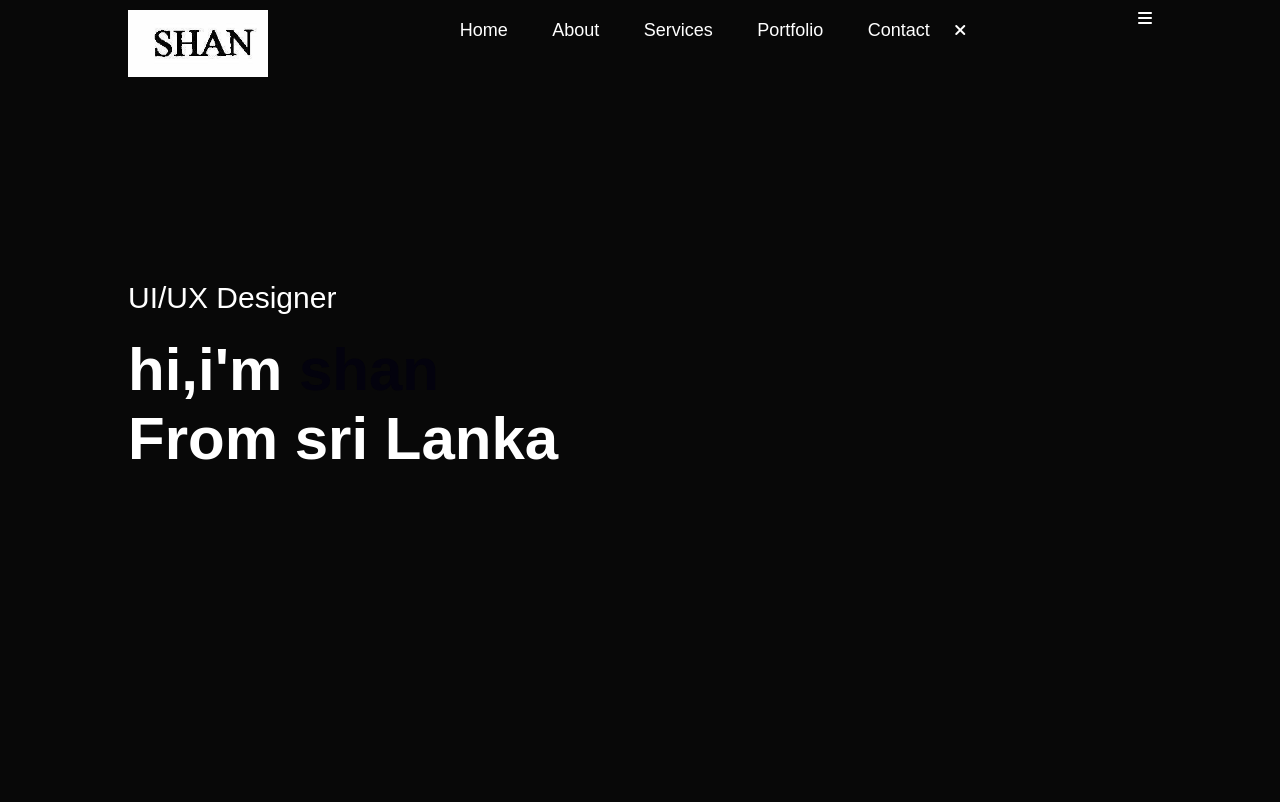
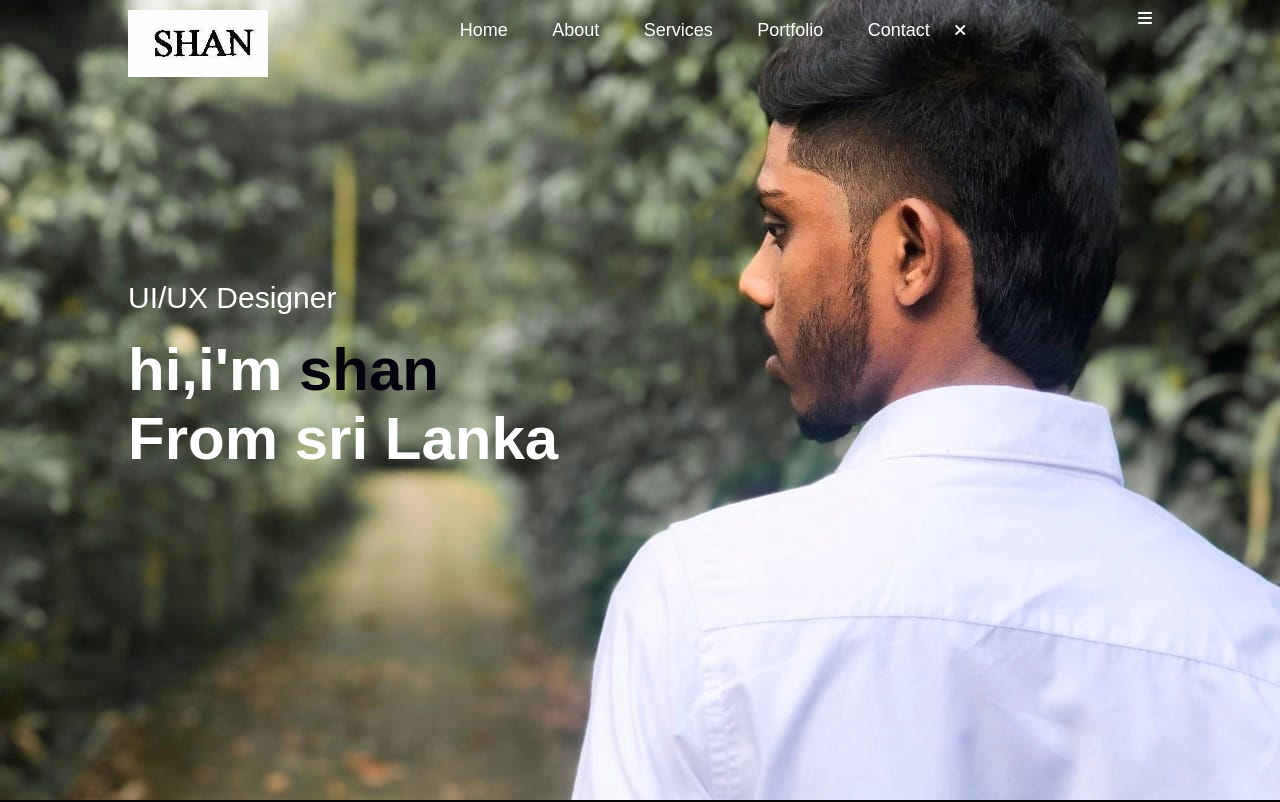
Before and after one commit to shan-robat/kavi, a plain HTML site: page index.html in a window 1280 px wide. Shown: the top 802 px of the page. Drawn offline with Linux system fonts and the light colour scheme; files whose address does not match are found by name.

Commit message:
Update style.css

```diff
--- a/style.css
+++ b/style.css
@@ -14,7 +14,7 @@ body{
 #header{
     width: 100%;
     height: 100vh;
-    background-image: url(images/background.png.jpg);
+    background-image: url(background.png.jpg);
     background-size: cover;
     background-position: center;
 }
```
